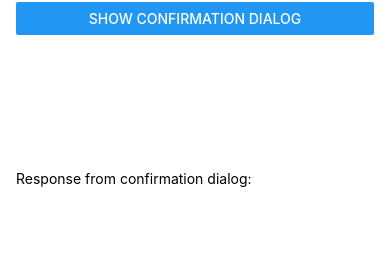
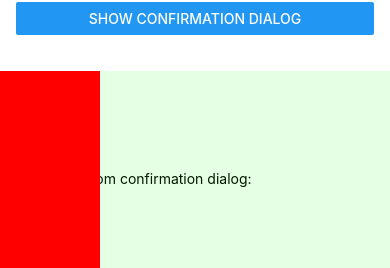
Before and after one commit to kingstinct/react, a React Native app: screen / in a window 390 px wide. Shown: the part 573-841 px from the top of the page. Built offline with nearby package versions, Linux system fonts and the light colour scheme.

Commit message:
Add NativePortal and SharedPortalArea

```diff
--- a/App.tsx
+++ b/App.tsx
@@ -1,3 +1,7 @@
+import { enableScreens } from 'react-native-screens'
+
 import App from './src/example-app/App'
 
+enableScreens(true)
+
 export default App
--- a/package.json
+++ b/package.json
@@ -109,6 +109,7 @@
     "react-native-reanimated": ">=2"
   },
   "dependencies": {
+    "@gorhom/portal": "^1.0.14",
     "ts-pattern": "^4.0.5",
     "urql": ">=2"
   }
--- /dev/null
+++ b/src/components/NativePortal.tsx
@@ -0,0 +1,17 @@
+import { Portal } from '@gorhom/portal'
+import React from 'react'
+import { StyleSheet, View } from 'react-native'
+
+import type { PropsWithChildren } from 'react'
+
+const NativePortal: React.FC<PropsWithChildren> = ({ children }) => (
+  <Portal>
+    <View
+      style={StyleSheet.absoluteFill}
+      pointerEvents='box-none'
+    >
+      { children }
+    </View>
+  </Portal>
+)
+export default NativePortal
--- a/src/components/SnackbarPresentationView.tsx
+++ b/src/components/SnackbarPresentationView.tsx
@@ -14,7 +14,9 @@
 } from 'react-native'
 
 const styles = StyleSheet.create({
-  snackbarPresentationView: { justifyContent: 'flex-start', flexDirection: 'column-reverse' },
+  snackbarPresentationView: {
+    justifyContent: 'flex-start', flexDirection: 'column-reverse',
+  },
   snackbar: {
     backgroundColor: 'white',
     paddingHorizontal: 20,
@@ -46,7 +48,9 @@
 }
 
 const SnackbarPresentationView: React.FC<SnackbarPresentationViewProps> = ({
-  Component = DefaultSnackbarComponent, style, isVisibleToUser = true,
+  Component = DefaultSnackbarComponent,
+  isVisibleToUser = true,
+  style,
 }) => {
   const { snackbarWasPresented, snackbarsToShow, removeSnackbar } = React.useContext(SnackbarContext)
 
@@ -56,10 +60,12 @@
     }
   }, [snackbarsToShow, snackbarWasPresented])
 
+  console.log('snackbarsToShow', snackbarsToShow)
+
   return (
     <View
       pointerEvents='box-none'
-      style={[StyleSheet.absoluteFill, styles.snackbarPresentationView, style]}
+      style={[styles.snackbarPresentationView, style]}
     >
       { snackbarsToShow.map((i, index) => <Component
           doDismiss={removeSnackbar}
--- /dev/null
+++ b/src/contexts/SharedPortalArea.tsx
@@ -0,0 +1,71 @@
+import { PortalProvider } from '@gorhom/portal'
+import React, {
+  useCallback, useContext, useMemo, useState,
+} from 'react'
+import { Dimensions, StyleSheet, View } from 'react-native'
+
+import NativePortal from '../components/NativePortal'
+
+import type { PropsWithChildren } from 'react'
+import type { LayoutChangeEvent, LayoutRectangle } from 'react-native'
+
+const SharedPortalAreaContext = React.createContext({
+  insets: {
+    top: 0,
+    bottom: 0,
+    left: 0,
+    right: 0,
+  },
+  size: {
+    width: Dimensions.get('window').width,
+    height: 0,
+  },
+  setInsets: (insets: { readonly top: number, readonly bottom: number, readonly left: number, readonly right: number }) => {},
+  setSize: (size: LayoutRectangle) => {},
+})
+
+export const SharedPortalAreaProvider: React.FC<PropsWithChildren> = ({ children }) => {
+  const [{ width, height }, setSize] = useState<LayoutRectangle>({
+    width: Dimensions.get('window').width,
+    height: 0,
+    x: 0,
+    y: 0,
+  })
+
+  const [insets, setInsets] = useState({
+    top: 0,
+    bottom: 0,
+    left: 0,
+    right: 0,
+  })
+
+  const value = useMemo(() => ({
+    insets, size: { width, height }, setInsets, setSize,
+  }), [insets, width, height])
+
+  console.log('SharedPortalAreaProvider')
+
+  return <PortalProvider>
+    <SharedPortalAreaContext.Provider value={value}>
+      {children}
+    </SharedPortalAreaContext.Provider>
+  </PortalProvider>
+}
+
+export const SharedPortalPresentationArea = ({ children }) => {
+  const { setSize, insets } = useContext(SharedPortalAreaContext)
+
+  console.log('SharedPortalPresentationArea')
+
+  const onLayout = useCallback((event: LayoutChangeEvent) => {
+    setSize(event.nativeEvent.layout)
+  }, [])
+
+  return <NativePortal>
+    <View pointerEvents='box-none' style={[StyleSheet.absoluteFill, insets, { justifyContent: 'flex-end' }]}>
+      <View onLayout={onLayout} style={{ backgroundColor: 'rgba(0,255,0,0.1)' }} pointerEvents='box-none'>
+        { children }
+      </View>
+    </View>
+  </NativePortal>
+}
--- a/src/example-app/App.tsx
+++ b/src/example-app/App.tsx
@@ -1,12 +1,14 @@
 /* eslint-disable import/no-unresolved */
 import { StatusBar } from 'expo-status-bar'
 import React, { useCallback, useState } from 'react'
-import { Button, Text } from 'react-native'
+import { Button, Text, View } from 'react-native'
 import { Switch } from 'react-native-paper'
+import Animated, { FadeInUp, SequencedTransition } from 'react-native-reanimated'
 import { SafeAreaProvider } from 'react-native-safe-area-context'
 
 import DefaultSnackbarComponent from '../components/SnackbarComponent'
 import SnackbarPresentationView from '../components/SnackbarPresentationView'
+import { SharedPortalAreaProvider, SharedPortalPresentationArea } from '../contexts/SharedPortalArea'
 import { SnackbarProvider } from '../contexts/Snackbar'
 import { StringsProvider } from '../contexts/Strings'
 import useAddSnackbar from '../hooks/useAddSnackbar'
@@ -49,6 +51,8 @@
 
   const SnackbarComponent = useCallback(hasCustomSnackbar ? CustomSnackbarComponent : DefaultSnackbarComponent, [hasCustomSnackbar])
 
+  console.log('App')
+
   return (
     <SafeAreaProvider>
       <Column fill padding={16} spaceAround>
@@ -79,7 +83,11 @@
 
         <Text>Response from confirmation dialog: {confirmationDialogResponse?.toString()}</Text>
       </Column>
-      <SnackbarPresentationView Component={SnackbarComponent} style={{ paddingBottom: 220 }} />
+      <SharedPortalPresentationArea>
+        <View style={{ height: 100, width: 100, backgroundColor: 'red' }} />
+        <SnackbarPresentationView Component={SnackbarComponent} />
+        <View style={{ height: 100, width: 100, backgroundColor: 'red' }}></View>
+      </SharedPortalPresentationArea>
     </SafeAreaProvider>
   )
 }
@@ -87,11 +95,13 @@
 export default function App() {
   return (
     <SnackbarProvider>
-      <StringsProvider strings={{ Cancel: 'Dismiss', OK: 'Sure' }}>
-        <StatusBar style='auto' />
+      <SharedPortalAreaProvider>
+        <StringsProvider strings={{ Cancel: 'Dismiss', OK: 'Sure' }}>
+          <StatusBar style='auto' />
 
-        <Body />
-      </StringsProvider>
+          <Body />
+        </StringsProvider>
+      </SharedPortalAreaProvider>
     </SnackbarProvider>
   )
 }
```
Also changed, not shown: src/components/NativePortal.ios.tsx (added, +18 -0 lines), 1 other file (tests, documents, lock files or other folders).
